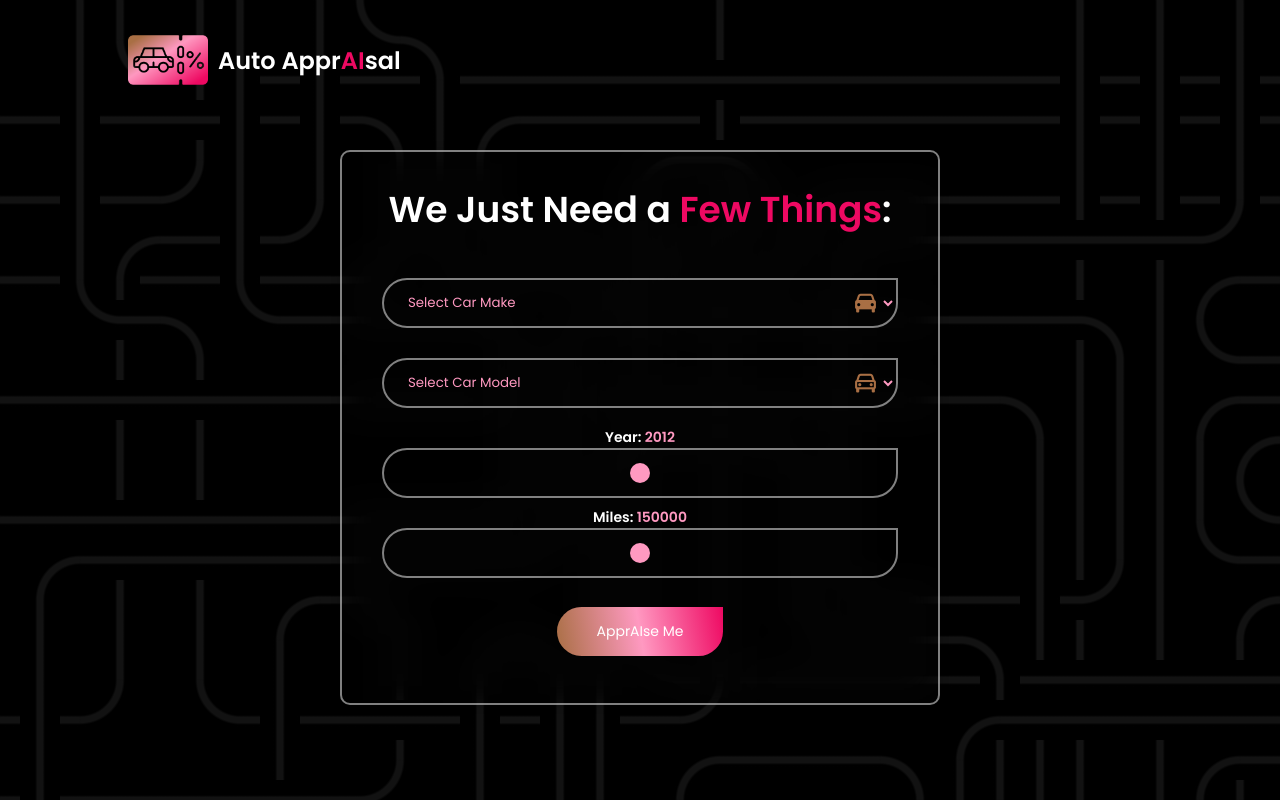
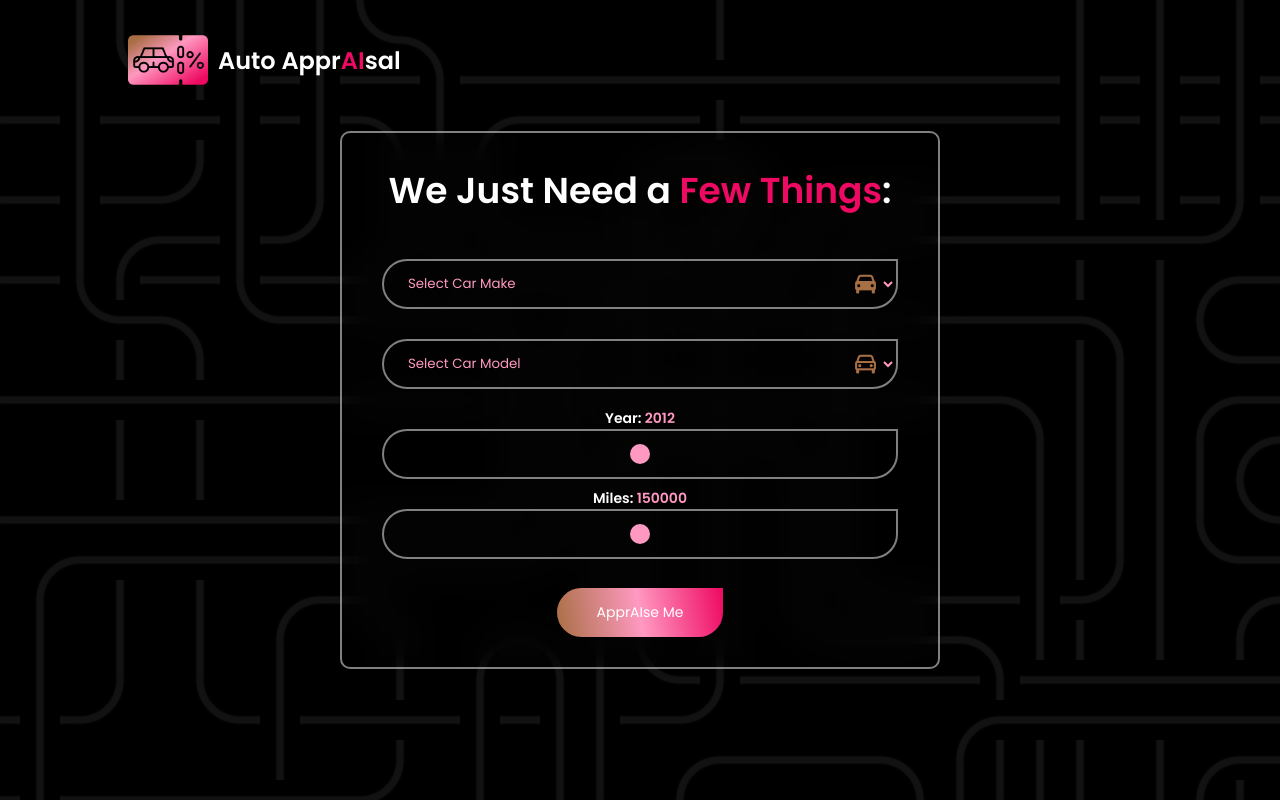
Before and after one commit to alejgonza04/auto-appraisal, a Flask app: page /home in a window 1280 px wide. Run offline with Flask 3, Linux system fonts and the light colour scheme; parts of the project's set-up code (start-up, migrations or seed data) failed here and were passed over.

Commit message:
Update styles2.css

```diff
--- a/static/css/styles2.css
+++ b/static/css/styles2.css
@@ -22,8 +22,6 @@ body {
     background: linear-gradient(0deg, #575757, #000000);
     background-color: #000;
     font-family: "Poppins", sans-serif;
-    overflow: hidden; /* Prevent body scroll */
-
 }
 
 
@@ -88,8 +86,6 @@ nav {
     text-decoration: none;
 }
 
-
-
 .wrapper {
     width: 600px;
     background: transparent;
@@ -98,20 +94,13 @@ nav {
     box-shadow: 0 0 10px rgba(0, 0, 0, .2);
     border-radius: 10px;
     margin: 0 auto;
+    position: absolute;
     padding: 30px 40px;
-    overflow-y: auto; /* Allow vertical scrolling */
-    position: absolute;
-    top: 150px; /* Adjust this value as needed to fit your design */
-    bottom: 50px;
-    left: 50%;
-    transform: translateX(-50%);
-    height: 555px;
-}
-
-@media (max-width: 450px) {
-    .wrapper {
+    top: 50%; /* Center vertically */
+    left: 50%; /* Center horizontally */
+    transform: translate(-50%, -50%);
+    @media (max-width: 450px) {
         width: 350px;
-        height: 565px;
     }
 }
 
```
